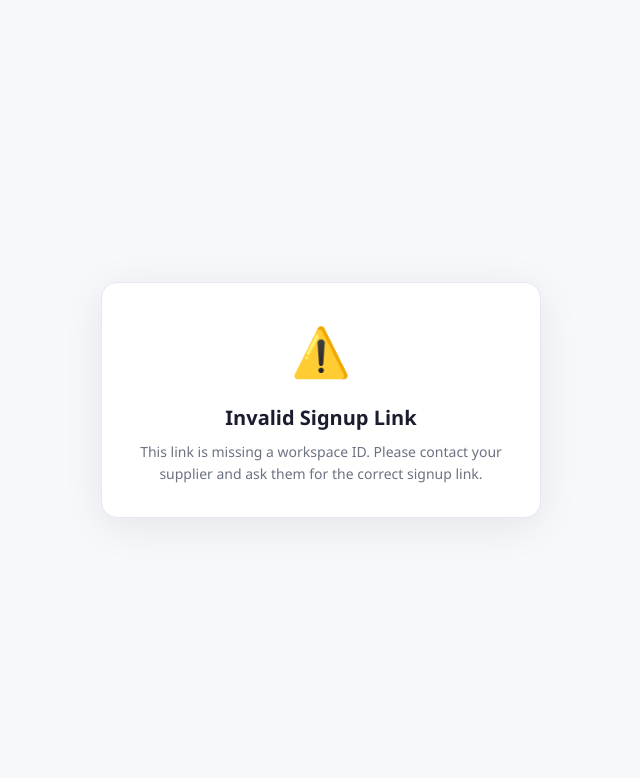
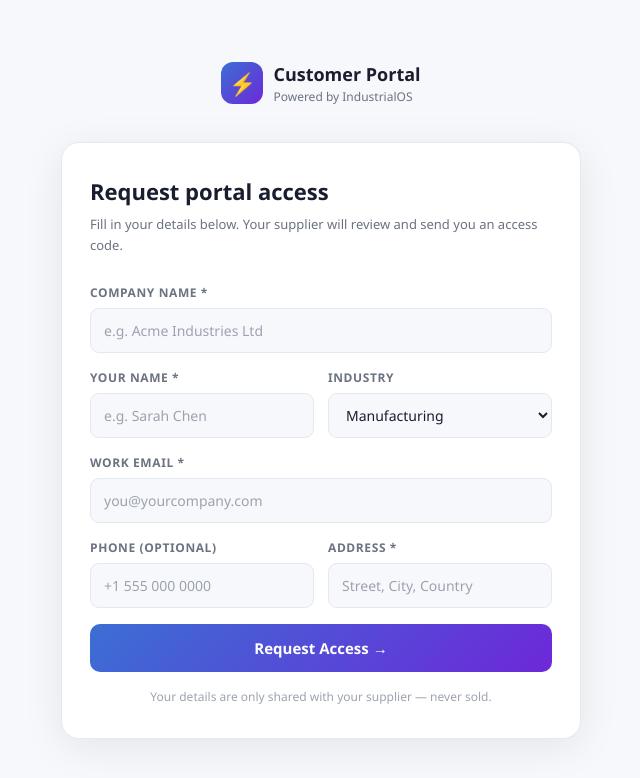
Before and after one commit to rajwardhan1907/IndustrialOS, a Next.js app: page /portal/signup in a window 1280 px wide. Shown: the top 778 px of the page, without its empty margins (319-959 px from the left). Built offline with nearby package versions, Linux system fonts and the light colour scheme.

Commit message:
Update page.tsx

```diff
--- a/app/portal/signup/page.tsx
+++ b/app/portal/signup/page.tsx
@@ -1,21 +1,24 @@
 "use client";
 // app/portal/signup/page.tsx
 // Phase 9 — Customer Self-Signup Widget
-// Public page — no login needed.
-// URL: /portal/signup?workspace=WORKSPACE_ID
-// The workspace owner shares this link with their customers.
+// Public page. Customers fill this in and land as "pending" in the admin's Customers tab.
+// Admin approves them → welcome email with portal access code is sent automatically.
+//
+// FIX: useSearchParams() must be inside a component wrapped with Suspense.
+// The outer default export is the Suspense shell — the inner component does the real work.
 
-import { useState } from "react";
+import { Suspense, useState } from "react";
 import { useSearchParams } from "next/navigation";
-import Link from "next/link";
 
+// ── Colour palette (matches portal page) ────────────────────────────────────
 const P = {
-  bg: "#f7f8fc", surface: "#ffffff", border: "#e4e8f0",
+  bg: "#f7f8fc", surface: "#ffffff", border: "#e4e8f0", border2: "#cdd3e0",
   text: "#1a1d2e", muted: "#6b7280", subtle: "#9ca3af",
   blue: "#3b6fd4", blueBg: "#eff4ff", blueBorder: "#bfcfef",
   green: "#1a7f5a", greenBg: "#edfaf3", greenBorder: "#9ee0c4",
   amber: "#b45309", amberBg: "#fffbeb", amberBorder: "#fcd34d",
   red: "#b91c1c", redBg: "#fff1f2", redBorder: "#fecdd3",
+  purple: "#6d28d9", purpleBg: "#f5f3ff", purpleBorder: "#c4b5fd",
 };
 
 const INDUSTRIES = [
@@ -23,203 +26,232 @@ const INDUSTRIES = [
   "Pharma", "Food & Beverage", "Import/Export", "Services", "Other",
 ];
 
-export default function PortalSignupPage() {
+// ── Inner component that uses useSearchParams ────────────────────────────────
+function SignupForm() {
+  // workspaceId can be passed as a query param so the widget knows which
+  // supplier to sign up under. e.g. /portal/signup?w=abc123
   const searchParams = useSearchParams();
-  const workspaceId  = searchParams.get("workspace") || "";
+  const workspaceId  = searchParams.get("w") || "";
 
-  const [companyName, setCompanyName] = useState("");
-  const [contactName, setContactName] = useState("");
-  const [email,       setEmail]       = useState("");
-  const [phone,       setPhone]       = useState("");
-  const [industry,    setIndustry]    = useState("Manufacturing");
+  const [companyName,  setCompanyName]  = useState("");
+  const [contactName,  setContactName]  = useState("");
+  const [email,        setEmail]        = useState("");
+  const [phone,        setPhone]        = useState("");
+  const [industry,     setIndustry]     = useState("Manufacturing");
+  const [address,      setAddress]      = useState("");
+  const [submitting,   setSubmitting]   = useState(false);
+  const [done,         setDone]         = useState(false);
+  const [error,        setError]        = useState("");
 
-  const [loading,  setLoading]  = useState(false);
-  const [error,    setError]    = useState("");
-  const [success,  setSuccess]  = useState<{
-    portalCode: string;
-    customerName: string;
-    contactName: string;
-    supplierName: string;
-  } | null>(null);
-
-  // ── No workspace ID in URL ─────────────────────────────────────────────────
-  if (!workspaceId) {
-    return (
-      <div style={{ minHeight: "100vh", background: P.bg, display: "flex", alignItems: "center", justifyContent: "center", padding: 24, fontFamily: "'DM Sans','Segoe UI',system-ui,sans-serif" }}>
-        <div style={{ maxWidth: 440, width: "100%", background: P.surface, border: `1px solid ${P.border}`, borderRadius: 16, padding: "32px 28px", textAlign: "center", boxShadow: "0 8px 40px rgba(0,0,0,0.08)" }}>
-          <div style={{ fontSize: 48, marginBottom: 16 }}>⚠️</div>
-          <h2 style={{ fontSize: 20, fontWeight: 800, color: P.text, marginBottom: 8 }}>Invalid Signup Link</h2>
-          <p style={{ fontSize: 14, color: P.muted, lineHeight: 1.6 }}>
-            This link is missing a workspace ID. Please contact your supplier and ask them for the correct signup link.
-          </p>
-        </div>
-      </div>
-    );
-  }
-
-  // ── Success screen ─────────────────────────────────────────────────────────
-  if (success) {
-    return (
-      <div style={{ minHeight: "100vh", background: P.bg, display: "flex", alignItems: "center", justifyContent: "center", padding: 24, fontFamily: "'DM Sans','Segoe UI',system-ui,sans-serif" }}>
-        <div style={{ maxWidth: 480, width: "100%", background: P.surface, border: `1px solid ${P.border}`, borderRadius: 18, padding: "36px 32px", boxShadow: "0 8px 40px rgba(0,0,0,0.08)" }}>
-
-          <div style={{ display: "flex", alignItems: "center", gap: 10, marginBottom: 28 }}>
-            <div style={{ width: 40, height: 40, borderRadius: 10, background: "linear-gradient(135deg,#3b6fd4,#6d28d9)", display: "flex", alignItems: "center", justifyContent: "center", fontSize: 20 }}>⚡</div>
-            <div>
-              <div style={{ fontWeight: 800, fontSize: 16, color: P.text }}>Customer Portal</div>
-              <div style={{ fontSize: 12, color: P.muted }}>{success.supplierName}</div>
-            </div>
-          </div>
-
-          <div style={{ textAlign: "center", marginBottom: 28 }}>
-            <div style={{ fontSize: 52, marginBottom: 12 }}>🎉</div>
-            <h2 style={{ fontSize: 22, fontWeight: 800, color: P.text, marginBottom: 8 }}>
-              You're all set, {success.contactName.split(" ")[0]}!
-            </h2>
-            <p style={{ fontSize: 14, color: P.muted, lineHeight: 1.6 }}>
-              Your portal account for <strong style={{ color: P.text }}>{success.customerName}</strong> has been created.
-              Use your access code below to log in.
-            </p>
-          </div>
-
-          <div style={{ background: P.blueBg, border: `1px solid ${P.blueBorder}`, borderRadius: 14, padding: "20px 24px", marginBottom: 24, textAlign: "center" }}>
-            <div style={{ fontSize: 11, fontWeight: 700, color: P.blue, textTransform: "uppercase", letterSpacing: "0.08em", marginBottom: 10 }}>
-              Your Portal Access Code
-            </div>
-            <div style={{ fontSize: 36, fontWeight: 800, color: P.blue, letterSpacing: "0.15em", fontFamily: "monospace" }}>
-              {success.portalCode}
-            </div>
-            <div style={{ fontSize: 12, color: P.muted, marginTop: 10 }}>
-              Save this code — you'll need it every time you log in along with your email address.
-            </div>
-          </div>
-
-          <div style={{ background: "#f8faff", border: `1px solid ${P.border}`, borderRadius: 10, padding: "14px 16px", marginBottom: 24, fontSize: 13, color: P.muted, lineHeight: 1.6 }}>
-            <strong style={{ color: P.text }}>To log in:</strong>
-            <ol style={{ marginTop: 6, marginLeft: 16 }}>
-              <li>Go to the <strong>Customer Portal</strong> login page</li>
-              <li>Enter your email: <strong style={{ color: P.text }}>{email}</strong></li>
-              <li>Enter your access code: <strong style={{ color: P.blue, fontFamily: "monospace" }}>{success.portalCode}</strong></li>
-            </ol>
-          </div>
-
-          <Link
-            href="/portal"
-            style={{ display: "block", width: "100%", padding: "13px", textAlign: "center", background: "linear-gradient(135deg,#3b6fd4,#6d28d9)", border: "none", borderRadius: 10, color: "#fff", fontSize: 15, fontWeight: 700, textDecoration: "none", boxSizing: "border-box" }}
-          >
-            Go to Customer Portal →
-          </Link>
-        </div>
-      </div>
-    );
-  }
-
-  // ── Signup form ────────────────────────────────────────────────────────────
-  const handleSubmit = async (e: React.FormEvent) => {
-    e.preventDefault();
+  const submit = async () => {
     setError("");
     if (!companyName.trim()) { setError("Company name is required."); return; }
-    if (!contactName.trim()) { setError("Your name is required."); return; }
+    if (!contactName.trim()) { setError("Contact name is required."); return; }
     if (!email.trim())       { setError("Email address is required."); return; }
-    setLoading(true);
+    if (!address.trim())     { setError("Address is required."); return; }
+    if (!workspaceId)        { setError("Invalid signup link — please contact your supplier."); return; }
+
+    setSubmitting(true);
     try {
-      const res  = await fetch("/api/portal/signup", {
+      const res = await fetch("/api/portal/signup", {
         method:  "POST",
         headers: { "Content-Type": "application/json" },
-        body: JSON.stringify({ workspaceId, companyName, contactName, email, phone, industry }),
+        body: JSON.stringify({
+          companyName:  companyName.trim(),
+          contactName:  contactName.trim(),
+          email:        email.trim().toLowerCase(),
+          phone:        phone.trim(),
+          industry,
+          address:      address.trim(),
+          workspaceId,
+        }),
       });
       const data = await res.json();
-      if (!res.ok) { setError(data.error || "Something went wrong. Please try again."); return; }
-      setSuccess(data);
+      if (!res.ok) {
+        setError(data.error || "Something went wrong. Please try again.");
+        return;
+      }
+      setDone(true);
     } catch {
       setError("Network error. Please check your connection.");
     } finally {
-      setLoading(false);
+      setSubmitting(false);
     }
   };
 
-  const inputStyle: React.CSSProperties = {
-    width: "100%", padding: "11px 13px",
-    background: P.bg, border: `1px solid ${P.border}`,
-    borderRadius: 9, color: P.text, fontSize: 14,
-    outline: "none", boxSizing: "border-box", fontFamily: "inherit",
-  };
-  const labelStyle: React.CSSProperties = {
-    display: "block", fontSize: 12, fontWeight: 700,
-    color: P.muted, marginBottom: 6,
-    textTransform: "uppercase", letterSpacing: "0.05em",
-  };
+  const inp = (
+    val: string,
+    set: (v: string) => void,
+    placeholder: string,
+    type = "text"
+  ) => (
+    <input
+      type={type}
+      value={val}
+      onChange={e => set(e.target.value)}
+      placeholder={placeholder}
+      style={{
+        width: "100%", padding: "11px 13px",
+        background: P.bg, border: `1px solid ${error && !val.trim() ? P.red : P.border}`,
+        borderRadius: 9, color: P.text, fontSize: 14, outline: "none",
+        boxSizing: "border-box" as const, fontFamily: "inherit",
+      }}
+    />
+  );
 
+  // ── Success screen ──────────────────────────────────────────────────────
+  if (done) return (
+    <div style={{ textAlign: "center", padding: "48px 24px" }}>
+      <div style={{ fontSize: 52, marginBottom: 20 }}>🎉</div>
+      <h2 style={{ fontSize: 22, fontWeight: 800, color: P.text, marginBottom: 10 }}>
+        Request submitted!
+      </h2>
+      <p style={{ fontSize: 14, color: P.muted, lineHeight: 1.7, maxWidth: 360, margin: "0 auto" }}>
+        Your supplier will review your details and send you a portal access code by email.
+        This usually takes less than one business day.
+      </p>
+    </div>
+  );
+
+  // ── Form ────────────────────────────────────────────────────────────────
   return (
-    <div style={{ minHeight: "100vh", background: P.bg, display: "flex", alignItems: "center", justifyContent: "center", padding: 24, fontFamily: "'DM Sans','Segoe UI',system-ui,sans-serif" }}>
-      <div style={{ maxWidth: 480, width: "100%" }}>
+    <>
+      <h2 style={{ fontSize: 22, fontWeight: 800, color: P.text, marginBottom: 6 }}>
+        Request portal access
+      </h2>
+      <p style={{ fontSize: 13, color: P.muted, marginBottom: 28, lineHeight: 1.6 }}>
+        Fill in your details below. Your supplier will review and send you an access code.
+      </p>
 
-        <div style={{ display: "flex", alignItems: "center", gap: 10, marginBottom: 28 }}>
-          <div style={{ width: 42, height: 42, borderRadius: 11, background: "linear-gradient(135deg,#3b6fd4,#6d28d9)", display: "flex", alignItems: "center", justifyContent: "center", fontSize: 22 }}>⚡</div>
-          <div>
-            <div style={{ fontWeight: 800, fontSize: 17, color: P.text }}>Customer Portal</div>
-            <div style={{ fontSize: 12, color: P.muted }}>Create your account</div>
-          </div>
+      <div style={{ display: "grid", gridTemplateColumns: "1fr 1fr", gap: "0 14px" }}>
+
+        {/* Company name — full width */}
+        <div style={{ gridColumn: "1 / -1", marginBottom: 16 }}>
+          <label style={{ display: "block", fontSize: 12, fontWeight: 700, color: P.muted, marginBottom: 6, textTransform: "uppercase" as const, letterSpacing: "0.05em" }}>
+            Company Name *
+          </label>
+          {inp(companyName, setCompanyName, "e.g. Acme Industries Ltd")}
         </div>
 
-        <div style={{ background: P.surface, border: `1px solid ${P.border}`, borderRadius: 18, padding: "32px 28px", boxShadow: "0 8px 40px rgba(0,0,0,0.08)" }}>
-          <h1 style={{ fontSize: 22, fontWeight: 800, color: P.text, marginBottom: 6 }}>Get Portal Access</h1>
-          <p style={{ fontSize: 13, color: P.muted, marginBottom: 26, lineHeight: 1.6 }}>
-            Fill in your details below. Once submitted, you'll receive a personal access code to log into the customer portal.
-          </p>
-
-          {error && (
-            <div style={{ marginBottom: 20, padding: "11px 14px", background: P.redBg, border: `1px solid ${P.redBorder}`, borderRadius: 9, fontSize: 13, color: P.red }}>
-              ⚠️ {error}
-            </div>
-          )}
-
-          <form onSubmit={handleSubmit}>
-            <div style={{ marginBottom: 16 }}>
-              <label style={labelStyle}>Company Name *</label>
-              <input value={companyName} onChange={e => setCompanyName(e.target.value)} placeholder="e.g. Acme Industries Ltd" style={inputStyle} />
-            </div>
-            <div style={{ marginBottom: 16 }}>
-              <label style={labelStyle}>Industry</label>
-              <select value={industry} onChange={e => setIndustry(e.target.value)} style={{ ...inputStyle, cursor: "pointer" }}>
-                {INDUSTRIES.map(i => <option key={i} value={i}>{i}</option>)}
-              </select>
-            </div>
-            <div style={{ marginBottom: 16 }}>
-              <label style={labelStyle}>Your Full Name *</label>
-              <input value={contactName} onChange={e => setContactName(e.target.value)} placeholder="e.g. James Hartley" style={inputStyle} />
-            </div>
-            <div style={{ marginBottom: 16 }}>
-              <label style={labelStyle}>Work Email *</label>
-              <input type="email" value={email} onChange={e => setEmail(e.target.value)} placeholder="you@yourcompany.com" style={inputStyle} />
-            </div>
-            <div style={{ marginBottom: 24 }}>
-              <label style={labelStyle}>Phone (optional)</label>
-              <input type="tel" value={phone} onChange={e => setPhone(e.target.value)} placeholder="+1 555 000 0000" style={inputStyle} />
-            </div>
-            <button type="submit" disabled={loading} style={{
-              width: "100%", padding: "13px",
-              background: loading ? P.border : "linear-gradient(135deg,#3b6fd4,#6d28d9)",
-              border: "none", borderRadius: 10,
-              color: loading ? P.muted : "#fff",
-              fontSize: 15, fontWeight: 700,
-              cursor: loading ? "not-allowed" : "pointer",
-            }}>
-              {loading ? "Creating your account…" : "Create Portal Account →"}
-            </button>
-          </form>
-
-          <div style={{ marginTop: 20, textAlign: "center" }}>
-            <span style={{ fontSize: 13, color: P.muted }}>Already have an access code? </span>
-            <Link href="/portal" style={{ fontSize: 13, color: P.blue, fontWeight: 600, textDecoration: "none" }}>
-              Sign in here
-            </Link>
-          </div>
+        {/* Contact name */}
+        <div style={{ marginBottom: 16 }}>
+          <label style={{ display: "block", fontSize: 12, fontWeight: 700, color: P.muted, marginBottom: 6, textTransform: "uppercase" as const, letterSpacing: "0.05em" }}>
+            Your Name *
+          </label>
+          {inp(contactName, setContactName, "e.g. Sarah Chen")}
         </div>
 
-        <p style={{ textAlign: "center", marginTop: 16, fontSize: 12, color: P.subtle }}>
-          Your information is only shared with your supplier. Powered by IndustrialOS.
-        </p>
+        {/* Industry */}
+        <div style={{ marginBottom: 16 }}>
+          <label style={{ display: "block", fontSize: 12, fontWeight: 700, color: P.muted, marginBottom: 6, textTransform: "uppercase" as const, letterSpacing: "0.05em" }}>
+            Industry
+          </label>
+          <select
+            value={industry}
+            onChange={e => setIndustry(e.target.value)}
+            style={{ width: "100%", padding: "11px 13px", background: P.bg, border: `1px solid ${P.border}`, borderRadius: 9, color: P.text, fontSize: 14, outline: "none", fontFamily: "inherit" }}
+          >
+            {INDUSTRIES.map(i => <option key={i}>{i}</option>)}
+          </select>
+        </div>
+
+        {/* Email — full width */}
+        <div style={{ gridColumn: "1 / -1", marginBottom: 16 }}>
+          <label style={{ display: "block", fontSize: 12, fontWeight: 700, color: P.muted, marginBottom: 6, textTransform: "uppercase" as const, letterSpacing: "0.05em" }}>
+            Work Email *
+          </label>
+          {inp(email, setEmail, "you@yourcompany.com", "email")}
+        </div>
+
+        {/* Phone */}
+        <div style={{ marginBottom: 16 }}>
+          <label style={{ display: "block", fontSize: 12, fontWeight: 700, color: P.muted, marginBottom: 6, textTransform: "uppercase" as const, letterSpacing: "0.05em" }}>
+            Phone (optional)
+          </label>
+          {inp(phone, setPhone, "+1 555 000 0000", "tel")}
+        </div>
+
+        {/* Address */}
+        <div style={{ marginBottom: 16 }}>
+          <label style={{ display: "block", fontSize: 12, fontWeight: 700, color: P.muted, marginBottom: 6, textTransform: "uppercase" as const, letterSpacing: "0.05em" }}>
+            Address *
+          </label>
+          {inp(address, setAddress, "Street, City, Country")}
+        </div>
+
+      </div>
+
+      {error && (
+        <div style={{ padding: "10px 14px", background: P.redBg, border: `1px solid ${P.redBorder}`, borderRadius: 9, fontSize: 13, color: P.red, marginBottom: 16 }}>
+          ⚠️ {error}
+        </div>
+      )}
+
+      <button
+        onClick={submit}
+        disabled={submitting}
+        style={{
+          width: "100%", padding: "13px",
+          background: submitting ? P.border : `linear-gradient(135deg, ${P.blue}, ${P.purple})`,
+          border: "none", borderRadius: 10,
+          color: submitting ? P.muted : "#fff",
+          fontSize: 15, fontWeight: 700,
+          cursor: submitting ? "not-allowed" : "pointer",
+        }}
+      >
+        {submitting ? "Submitting…" : "Request Access →"}
+      </button>
+
+      <p style={{ fontSize: 12, color: P.subtle, textAlign: "center", marginTop: 16 }}>
+        Your details are only shared with your supplier — never sold.
+      </p>
+    </>
+  );
+}
+
+// ── Loading fallback shown while JS hydrates ─────────────────────────────────
+function SignupLoading() {
+  return (
+    <div style={{ textAlign: "center", padding: "48px 24px", color: "#6b7280", fontSize: 14 }}>
+      Loading…
+    </div>
+  );
+}
+
+// ── Page shell — Suspense wraps the inner component ──────────────────────────
+// This is what Next.js needs. The outer component never calls useSearchParams.
+export default function PortalSignupPage() {
+  return (
+    <div style={{
+      minHeight: "100vh", background: P.bg,
+      fontFamily: "'DM Sans','Segoe UI',system-ui,sans-serif",
+      display: "flex", flexDirection: "column", alignItems: "center",
+      justifyContent: "center", padding: "24px 16px",
+    }}>
+      {/* Logo */}
+      <div style={{ display: "flex", alignItems: "center", gap: 10, marginBottom: 36 }}>
+        <div style={{
+          width: 42, height: 42, borderRadius: 12,
+          background: "linear-gradient(135deg,#3b6fd4,#6d28d9)",
+          display: "flex", alignItems: "center", justifyContent: "center", fontSize: 22,
+        }}>⚡</div>
+        <div>
+          <div style={{ fontWeight: 800, fontSize: 18, color: P.text }}>Customer Portal</div>
+          <div style={{ fontSize: 12, color: P.muted }}>Powered by IndustrialOS</div>
+        </div>
+      </div>
+
+      {/* Card */}
+      <div style={{
+        width: "100%", maxWidth: 520,
+        background: P.surface, border: `1px solid ${P.border}`,
+        borderRadius: 18, padding: "32px 28px",
+        boxShadow: "0 8px 40px rgba(0,0,0,0.08)",
+      }}>
+        {/* Suspense boundary — required for useSearchParams in App Router */}
+        <Suspense fallback={<SignupLoading />}>
+          <SignupForm />
+        </Suspense>
       </div>
     </div>
   );
```
